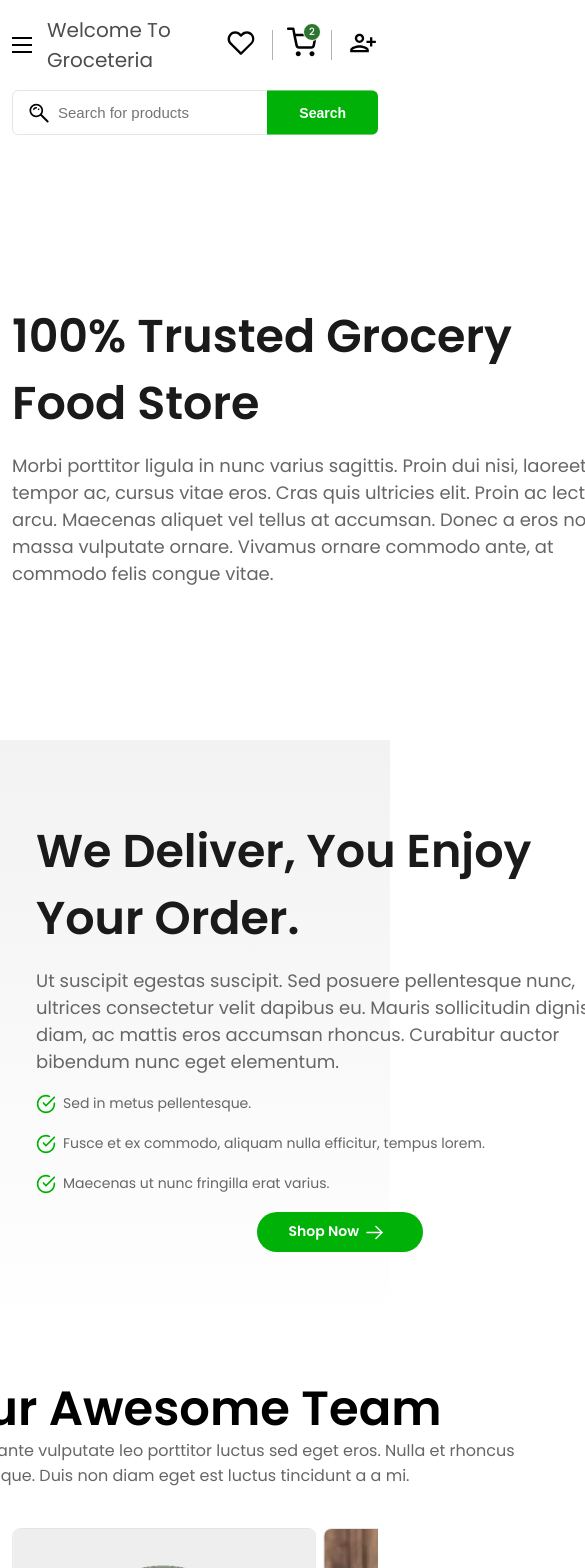
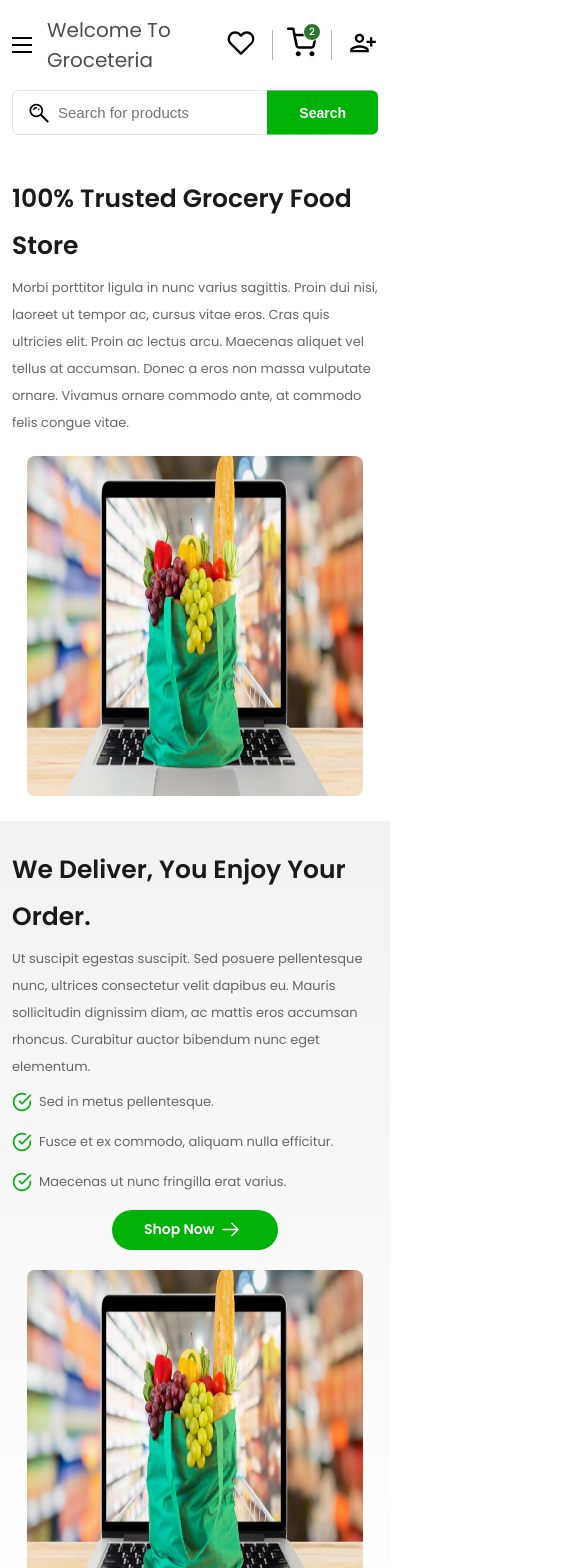
Before and after one commit to mukhammadalime/greceteria, a React (Create React App) app: page /about-us in a window 390 px wide. Shown: the top 1568 px of the page, 585 px wide, since content can reach past the window. Built offline with nearby package versions, Linux system fonts and the light colour scheme.

Commit message:
made about-us page responsive

```diff
--- a/src/assets/sass/layout/_section.scss
+++ b/src/assets/sass/layout/_section.scss
@@ -13,6 +13,14 @@
 
 .section-lg {
   padding: 5rem 0;
+
+  @media (max-width: 768px) {
+    padding: 3rem 0;
+  }
+
+  @media (max-width: 600px) {
+    padding: 2.5rem 0;
+  }
 }
 
 .section-md {
--- a/src/assets/sass/pages/_about-us.scss
+++ b/src/assets/sass/pages/_about-us.scss
@@ -75,7 +75,6 @@
       font-weight: 600;
       font-size: 4.6rem;
       line-height: 6.72rem;
-      width: 60.7rem;
       margin-bottom: 1.5rem;
     }
 
@@ -127,9 +126,83 @@
     margin-top: 1.5rem !important;
   }
 }
+//// HERO RESPONSIVE
+.hero {
+  @media (max-width: 1000px) {
+    &__text {
+      h5 {
+        font-size: 4rem;
+        line-height: 4.7rem;
+      }
+
+      p {
+        font-size: 1.6rem;
+      }
+    }
+
+    &__img {
+      height: 41rem;
+    }
+  }
+
+  @media (max-width: 850px) {
+    &__text {
+      h5 {
+        font-size: 3.5rem;
+        line-height: 4.7rem;
+        margin-bottom: 0.5rem;
+      }
+
+      p {
+        font-size: 1.4rem;
+      }
+    }
+
+    &__img {
+      height: 34rem;
+    }
+
+    &__info {
+      margin-top: 0.8rem;
+    }
+  }
+
+  @media (max-width: 768px) {
+    grid-template-columns: unset;
+    row-gap: 3rem;
+
+    &__img {
+      height: 41rem;
+      width: 92%;
+      margin: 0 auto;
+      grid-row: 2/3;
+    }
+  }
+
+  @media (max-width: 600px) {
+    row-gap: 2rem;
+    &__text {
+      h5 {
+        font-size: 2.5rem;
+        // line-height: 4.7rem;
+      }
+
+      p {
+        font-size: 1.3rem;
+      }
+    }
+
+    &__img {
+      height: 34rem;
+    }
+  }
+}
 
 .hero-2 {
   background: linear-gradient(180deg, #f2f2f2 0%, #ffffff 100%);
+
+  @media (max-width: 768px) {
+  }
 }
 
 .team {
@@ -248,6 +321,24 @@
   }
 }
 
+//// TEAM RESPONSIVE
+.team {
+  @media (max-width: 768px) {
+    &__header {
+      margin-bottom: 2.5rem;
+      h2 {
+        font-size: 3rem;
+        line-height: unset;
+      }
+      p {
+        font-size: 1.5rem;
+        max-width: 64rem;
+        width: unset;
+      }
+    }
+  }
+}
+
 .team-member-carousel {
   width: 30.4rem;
 }
@@ -331,4 +422,7 @@
 
 .client-reviews-carousel {
   width: 41.6rem;
+  @media (max-width: 600px) {
+    width: 35.6rem;
+  }
 }
--- a/src/components/about-shop/StoreCores.tsx
+++ b/src/components/about-shop/StoreCores.tsx
@@ -6,7 +6,7 @@ const motos: MotoItemTypes[] = [
   { id: 1, motoText: "Sed in metus pellentesque." },
   {
     id: 2,
-    motoText: "Fusce et ex commodo, aliquam nulla efficitur, tempus lorem.",
+    motoText: "Fusce et ex commodo, aliquam nulla efficitur.",
   },
   { id: 3, motoText: "Maecenas ut nunc fringilla erat varius." },
 ];
```
